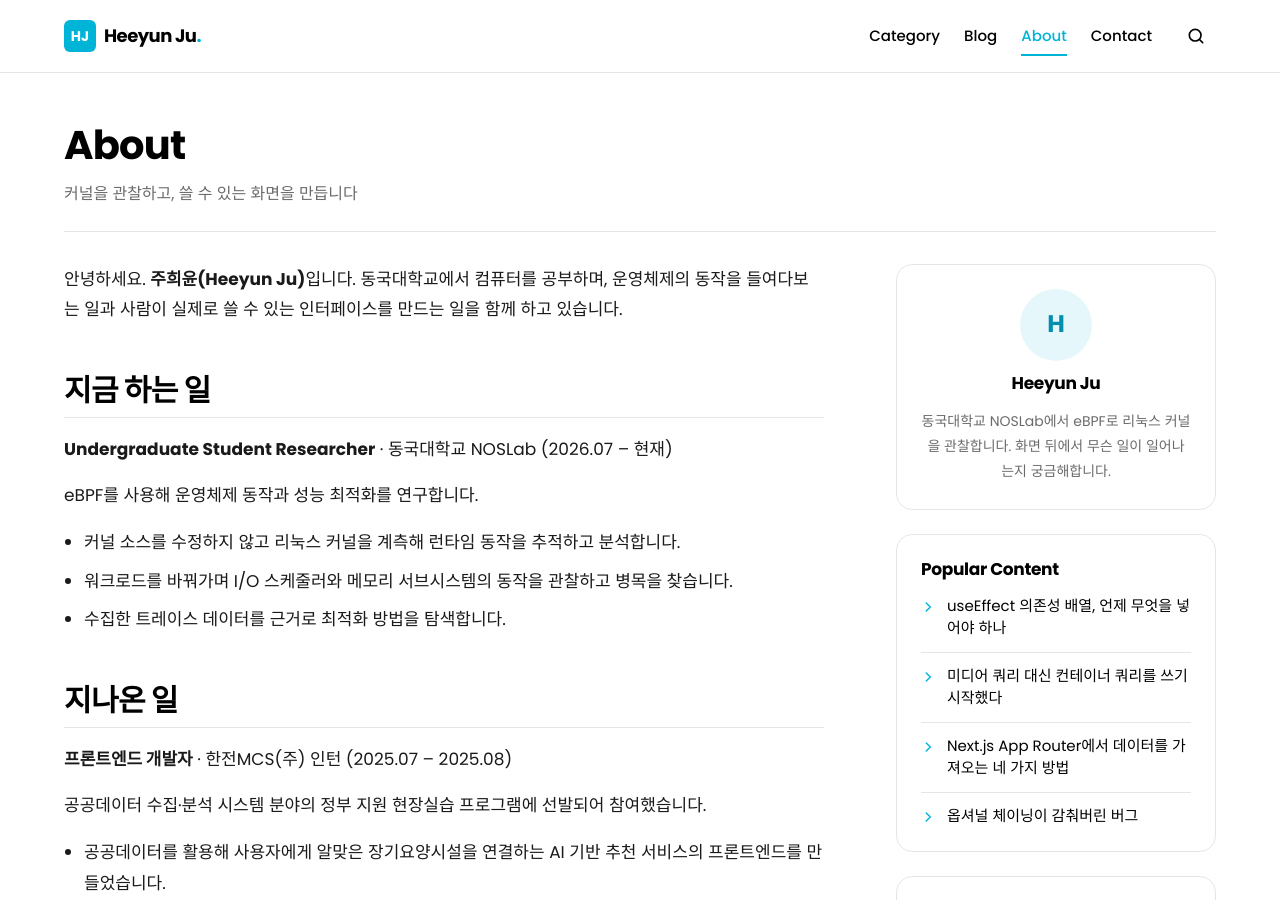
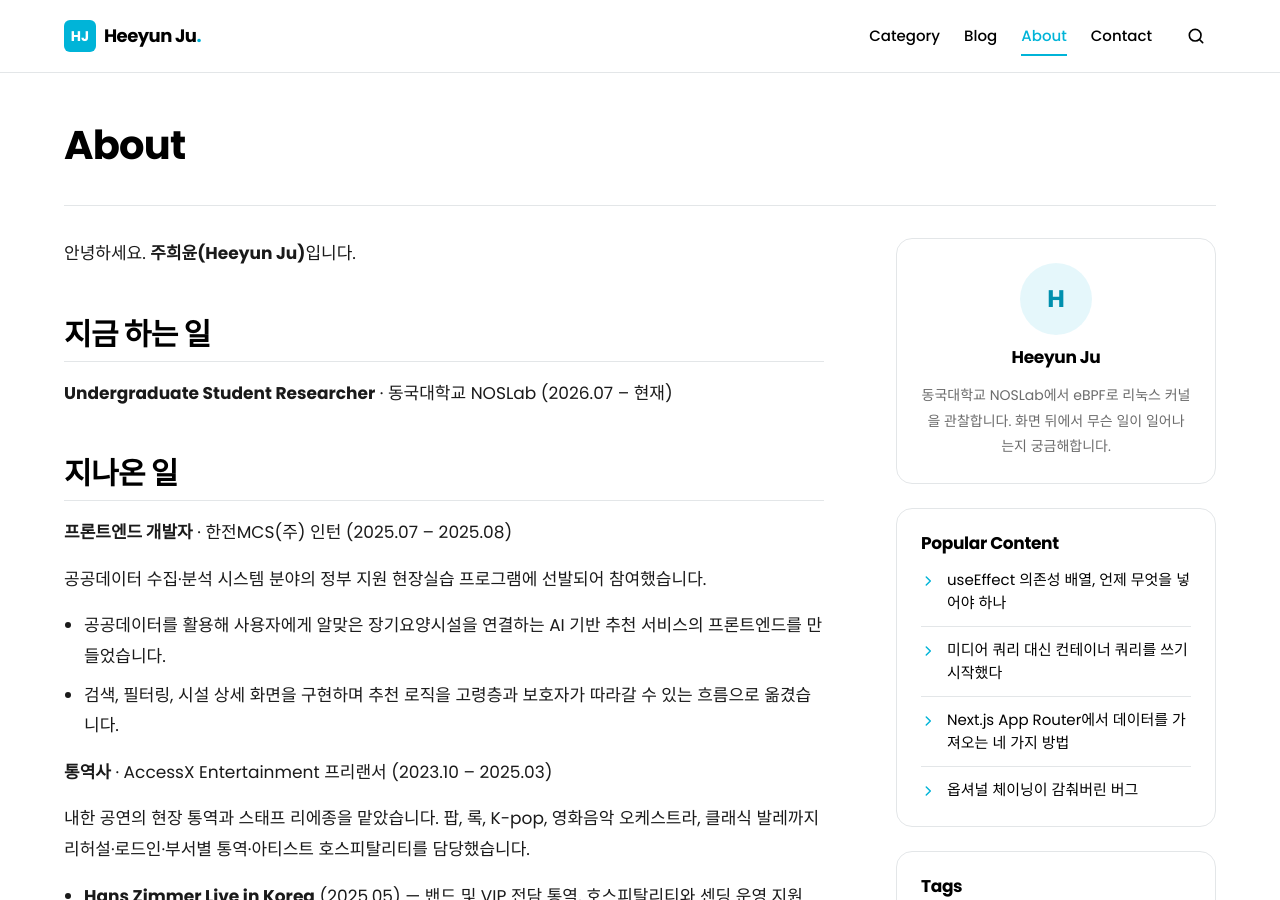
Before and after one commit to gmldbs3104/gmldbs3104.github.io, a Jekyll site: the page built from about.md, in a window 1280 px wide and 900 px high. Built offline with Jekyll 4.4.1, drawn with Linux system fonts in a browser that asks for light colours; some web fonts are replaced; some of the changed text lies outside the part shown.

Commit message:
Update about.md

```diff
--- a/about.md
+++ b/about.md
@@ -1,24 +1,16 @@
 ---
 layout: page
 title: About
-subtitle: 커널을 관찰하고, 쓸 수 있는 화면을 만듭니다
+<!-- subtitle: 커널을 관찰하고, 쓸 수 있는 화면을 만듭니다 -->
 permalink: /about/
 description: "Heeyun Ju — 운영체제 연구, 프론트엔드 개발, 통역"
 ---
 
 안녕하세요. **주희윤(Heeyun Ju)**입니다.
-동국대학교에서 컴퓨터를 공부하며, 운영체제의 동작을 들여다보는 일과
-사람이 실제로 쓸 수 있는 인터페이스를 만드는 일을 함께 하고 있습니다.
 
 ## 지금 하는 일
 
 **Undergraduate Student Researcher** · 동국대학교 NOSLab (2026.07 – 현재)
-
-eBPF를 사용해 운영체제 동작과 성능 최적화를 연구합니다.
-
-- 커널 소스를 수정하지 않고 리눅스 커널을 계측해 런타임 동작을 추적하고 분석합니다.
-- 워크로드를 바꿔가며 I/O 스케줄러와 메모리 서브시스템의 동작을 관찰하고 병목을 찾습니다.
-- 수집한 트레이스 데이터를 근거로 최적화 방법을 탐색합니다.
 
 ## 지나온 일
 
@@ -51,15 +43,6 @@ eBPF를 사용해 운영체제 동작과 성능 최적화를 연구합니다.
 - VoiceOver에 최적화된 전용 UI를 설계했습니다. 탐색 순서와 레이블, 포커스 흐름을 다시 짜서
   주문 과정 전체를 스크린 리더만으로 끝낼 수 있게 만들었습니다.
 
-## 이 블로그에 쓰는 글
-
-- eBPF와 커널 관찰에서 배운 것 — 측정 방법과 해석까지
-- 접근성을 고려한 인터페이스를 만들며 마주친 문제
-- 읽은 논문과 코드에서 남길 만했던 것
-
-> 나중에 제가 다시 찾아볼 만한 글만 씁니다.
-> 검색해서 들어오신 분에게도 그대로 도움이 되면 좋겠습니다.
-
 ## 연락
 
 [Contact](/contact/) 페이지에서 편한 방법으로 연락 주세요.
```
